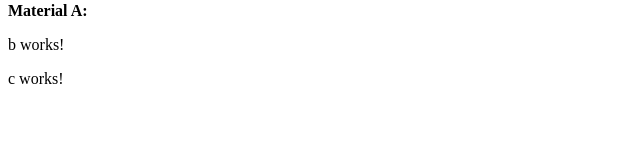
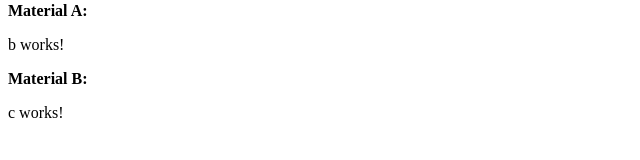
Before and after one commit to germanfica/communication-between-components-service-angular, an Angular app: page /materials in a window 1280 px wide. Shown: the part 140-300 px from the top of the page, without its empty margins (0-640 px from the left). Built offline with nearby package versions, Linux system fonts and the light colour scheme.

Commit message:
Inject material service in BComponent

```diff
--- a/src/app/materials/components/b/b.component.html
+++ b/src/app/materials/components/b/b.component.html
@@ -1 +1,2 @@
 <p>b works!</p>
+<b>Material B: {{ material }}</b>
--- a/src/app/materials/components/b/b.component.ts
+++ b/src/app/materials/components/b/b.component.ts
@@ -1,4 +1,5 @@
 import { Component, OnInit } from '@angular/core';
+import { MaterialService } from 'src/app/core/services/material.service';
 
 @Component({
   selector: 'app-b',
@@ -6,8 +7,16 @@ import { Component, OnInit } from '@angular/core';
   styleUrls: ['./b.component.scss']
 })
 export class BComponent implements OnInit {
+  material: string
 
-  constructor() { }
+  constructor(private materialService: MaterialService) {
+    this.material = "";
+    materialService.material$.subscribe(
+      m => {
+        this.material = m; // received material
+      }
+    );
+  }
 
   ngOnInit(): void {
   }
```
